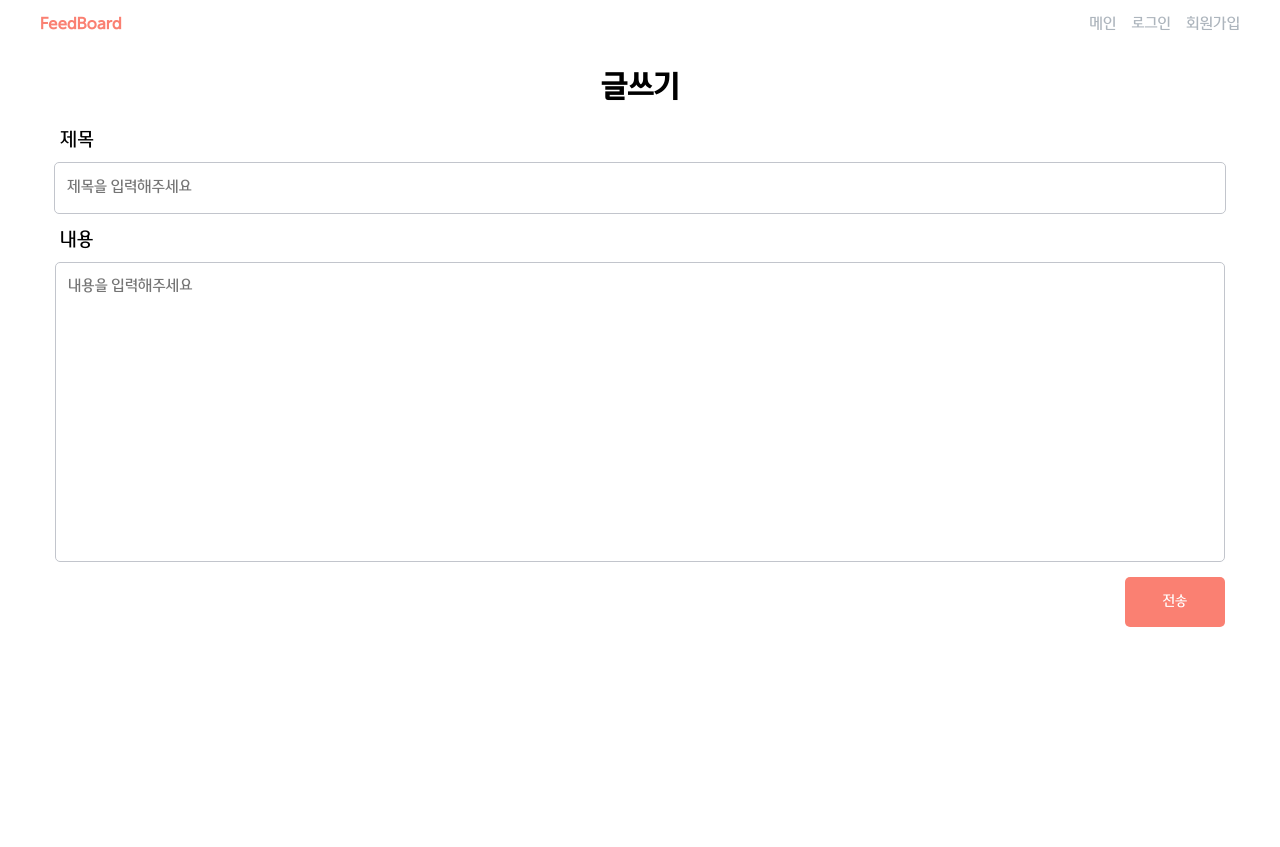
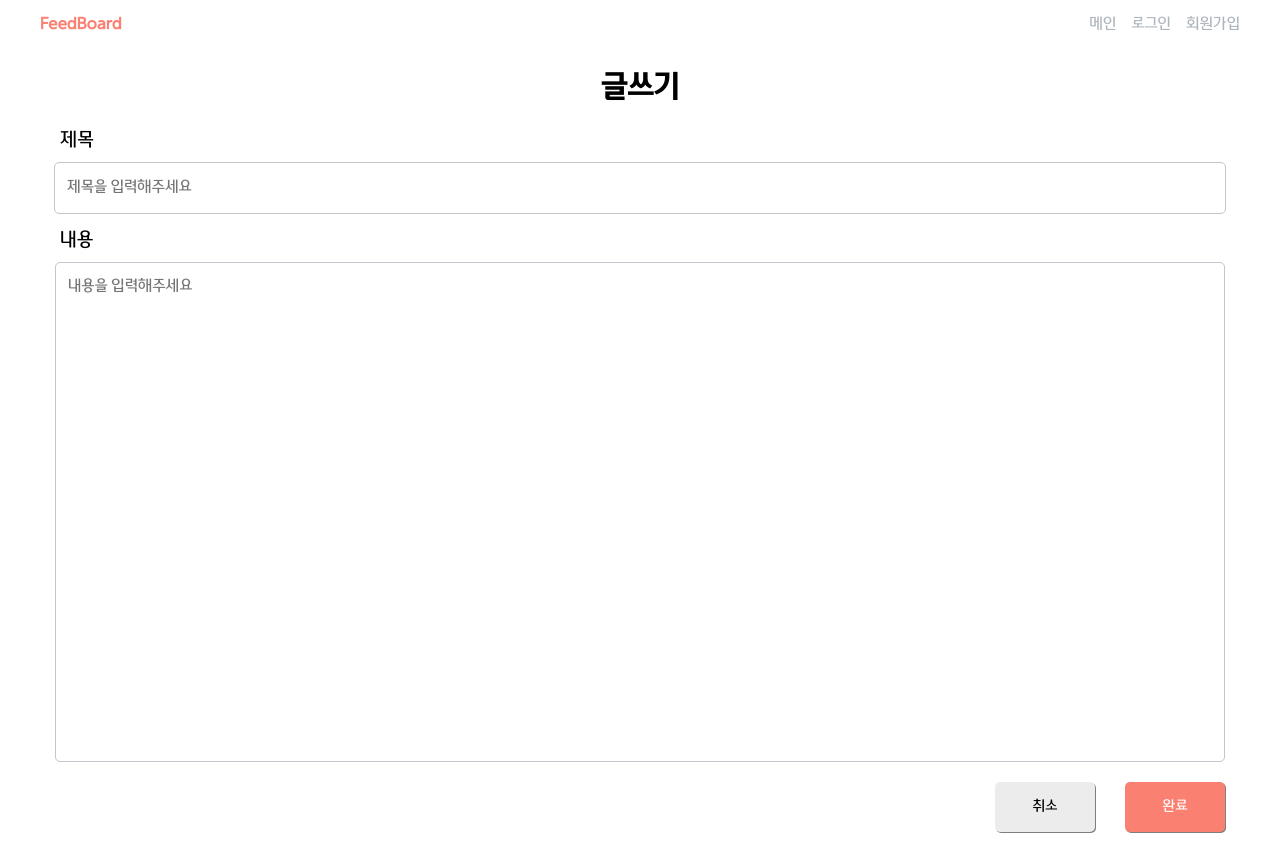
Before and after one commit to bbearcookie/FeedBoard, a React (Create React App) app in the folder react/: page /writer in a window 1280 px wide. Before the commit the page ends 800 px from the top, so only its background shows below. Built offline with nearby package versions, Linux system fonts and the light colour scheme; no server answers.

Commit message:
버튼 컴포넌트 테마 추가

```diff
--- a/react/src/components/Button.js
+++ b/react/src/components/Button.js
@@ -2,9 +2,9 @@ import React from 'react';
 import classNames from 'classnames';
 import './Button.scss';
 
-const Button = ({ className, type, onClick, children }) => {
+const Button = ({ className, type, theme, onClick, children }) => {
   return (
-    <button className={classNames("Button", className)} type={type} onClick={onClick}>
+    <button className={classNames("Button", className, theme)} type={type} onClick={onClick}>
       {children}
     </button>
   );
@@ -13,7 +13,7 @@ const Button = ({ className, type, onClick, children }) => {
 Button.defaultProps = {
   className: '',
   type: 'button',
-  className: '',
+  theme: 'primary',
   onClick: () => {}
 };
 
--- a/react/src/components/Button.scss
+++ b/react/src/components/Button.scss
@@ -1,25 +1,34 @@
 .Button {
   font-family: inherit;
   font-size: 15px;
-  color: white;
-  background: #FA8072;
   border: 0;
-  border-radius: 5px;
+  box-shadow: 1px 1px 0 rgb(0,0,0,0.5);
   cursor: pointer;
   user-select: none;
-  transition: background-color 0.2s;
+  border-radius: 5px;
+  transition: background-color 0.1s;
+}
+
+.Button:active {
+  position: relative;
+  top: 2px;
+  box-shadow: none;
   transition: box-shadow 0.1s;
 }
 
-.Button:hover {
+.Button.primary {
+  color: white;
+  background: #FA8072;
+}
+
+.Button.primary:hover {
   background: #E6766A;
 }
 
-.Button:active {
-  border: solid 1px rgb(139, 79, 79);
-  box-shadow: 0px 0px 3px 1px rgb(139, 79, 79);
+.Button.secondary {
+  background: #ececec;
 }
 
-.Button.focus {
-  background: blue;
+.Button.secondary:hover {
+  background: gainsboro;
 }
--- a/react/src/components/Textarea.scss
+++ b/react/src/components/Textarea.scss
@@ -1,5 +1,4 @@
 .Textarea {
-  min-height: 300px;
   padding: 12px;
   box-sizing: border-box;
   font-family: inherit;
--- a/react/src/pages/Writer.js
+++ b/react/src/pages/Writer.js
@@ -13,7 +13,7 @@ const Writer = () => {
   };
 
   return (
-    <PageTemplate className="Test">
+    <PageTemplate className="Writer">
       <form className="main-area">
         <h1 className="title-label">글쓰기</h1>
         <label className="label">제목</label>
@@ -23,7 +23,10 @@ const Writer = () => {
           className="Input textarea"
           placeholder="내용을 입력해주세요"
         />
-        <Button type="submit" onClick={onSubmit}>전송</Button>
+        <div className="button-area">
+          <Button type="button" theme="secondary">취소</Button>
+          <Button type="submit" onClick={onSubmit}>완료</Button>
+        </div>
       </form>
     </PageTemplate>
   );
--- a/react/src/pages/Writer.scss
+++ b/react/src/pages/Writer.scss
@@ -1,6 +1,8 @@
 @import '../lib/variables';
 
-.Test {
+.Writer {
+  margin-bottom: 15px;
+
   .main-area {
     width: 100%;
     align-self: center;
@@ -22,11 +24,19 @@
       width: calc(100% - 30px);
     }
 
-    .Button {
+    .Textarea {
+      min-height: 500px;
+    }
+
+    .button-area {
+      margin-top: 5px;
       align-self: flex-end;
-      margin: 0px 15px;
-      width: 100px;
-      height: 50px;
+
+      .Button {
+        margin: 0px 15px;
+        width: 100px;
+        height: 50px;
+      }
     }
   }
 
```
